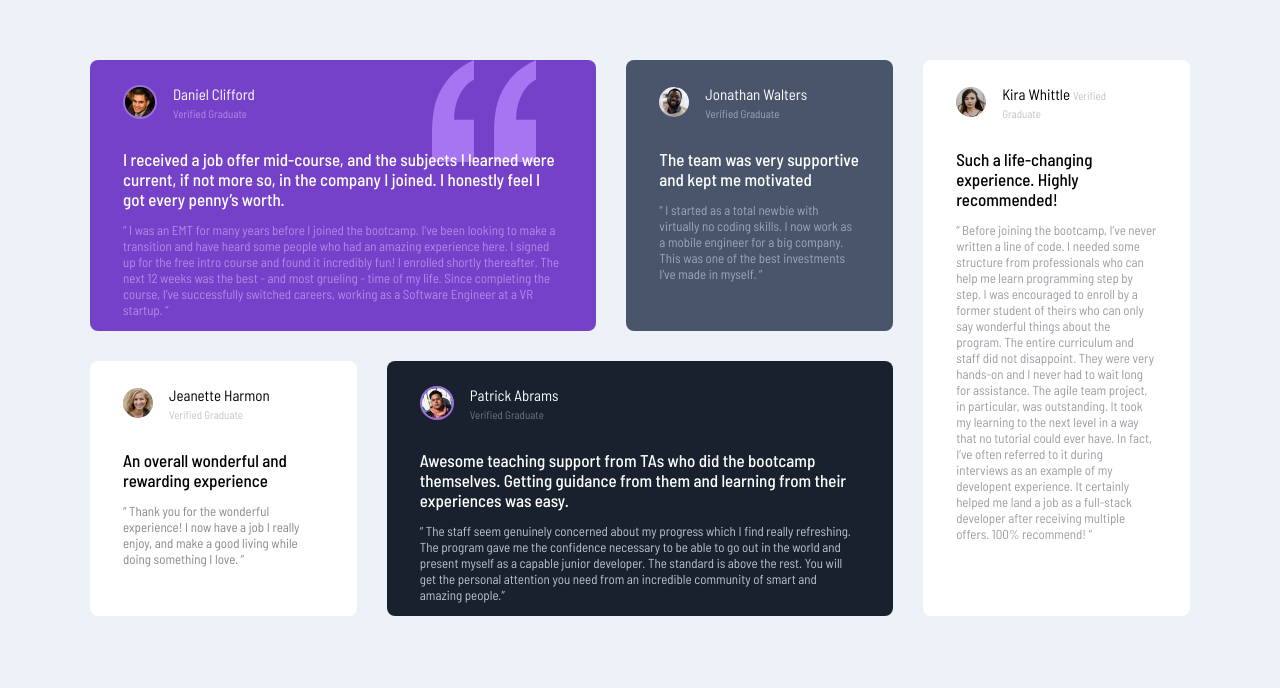
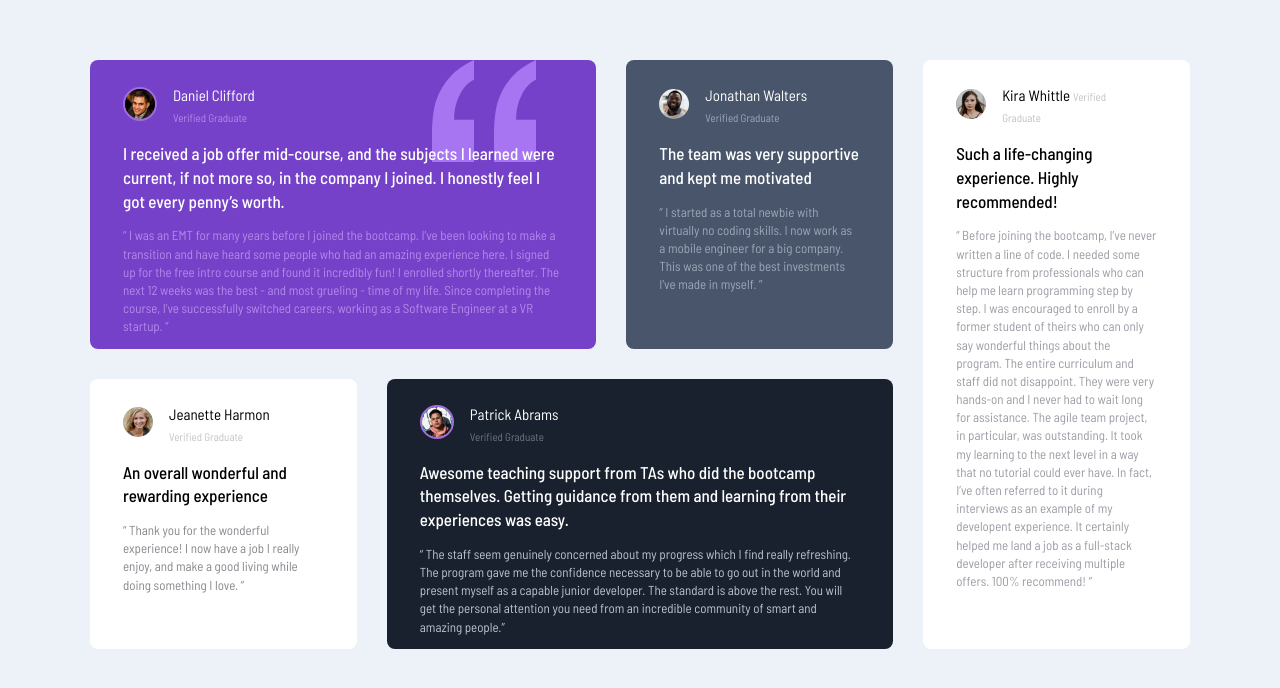
Before and after one commit to SergiuStancioiu/testimonials-grid-section-main, a plain HTML site: page index.html in a window 1280 px wide. Shown: the part 104-792 px from the top of the page. Drawn offline with Linux system fonts and the light colour scheme.

Commit message:
More desktop styling

```diff
--- a/css/styles.css
+++ b/css/styles.css
@@ -124,6 +124,7 @@ body {
 @media screen and (min-width: 1100px) {
   .testimonials-container {
     margin: 0 auto;
+    line-height: 1.4;
     width: 1100px;
     display: grid;
     grid-template-areas:
@@ -152,10 +153,6 @@ body {
 
   .testimonials-text {
     padding-bottom: 24px;
-  }
-
-  .testimonials-text p {
-    margin-top: 13px;
   }
 
   .testimonials-section {
```
